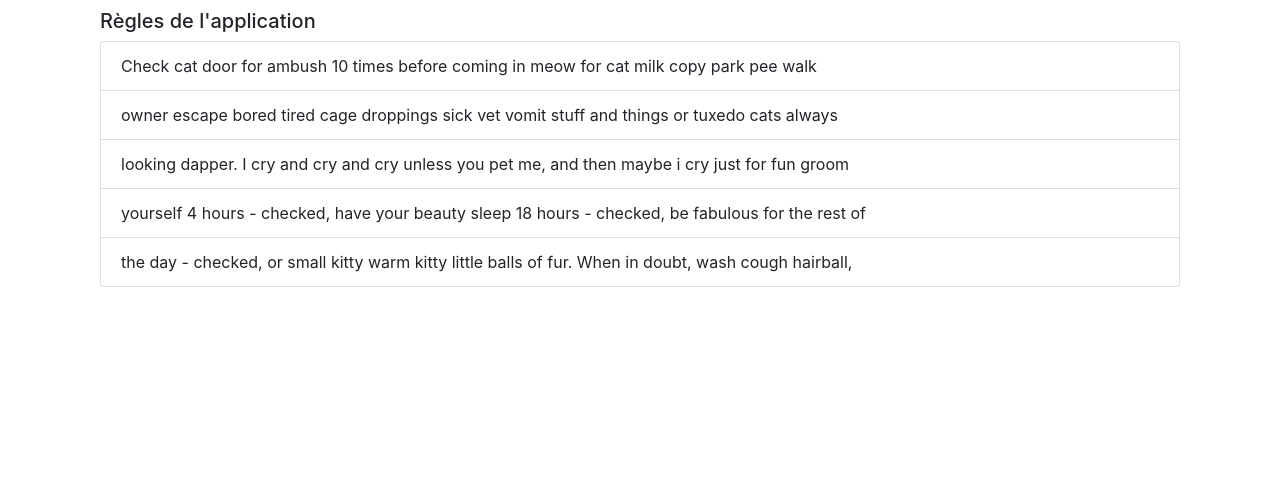
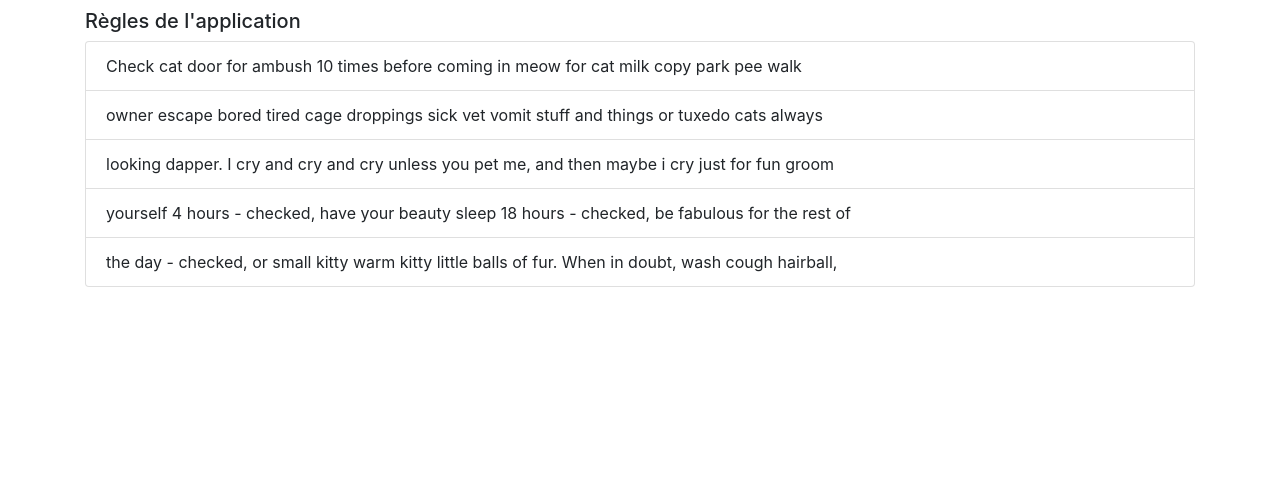
Before and after one commit to Aboncenn/RHProject, a Symfony app: template templates/accueil/rules.html.twig in a window 1280 px wide. Shown: the part 56-542 px from the top of the page. Run offline with Twig, Linux system fonts and the light colour scheme; the template is opened without the code that fills it, so the values that code supplies are empty; some libraries are stand-ins or nearby versions.

Commit message:
Remove section

```diff
--- a/templates/accueil/rules.html.twig
+++ b/templates/accueil/rules.html.twig
@@ -2,7 +2,6 @@
 
 {% block body %}
 
-<section class="container">
     <h5>Règles de l'application</h5>
     <ul class="list-group">
         <li class="list-group-item">Check cat door for ambush 10 times before coming in meow for cat milk copy park pee walk </li>
@@ -11,5 +10,4 @@
         <li class="list-group-item">yourself 4 hours - checked, have your beauty sleep 18 hours - checked, be fabulous for the rest of</li>
         <li class="list-group-item">the day - checked, or small kitty warm kitty little balls of fur. When in doubt, wash cough hairball, </li>
     </ul>
-</section>
     {% endblock %}
```
Lines whose indentation alone changed are shown as unchanged.
